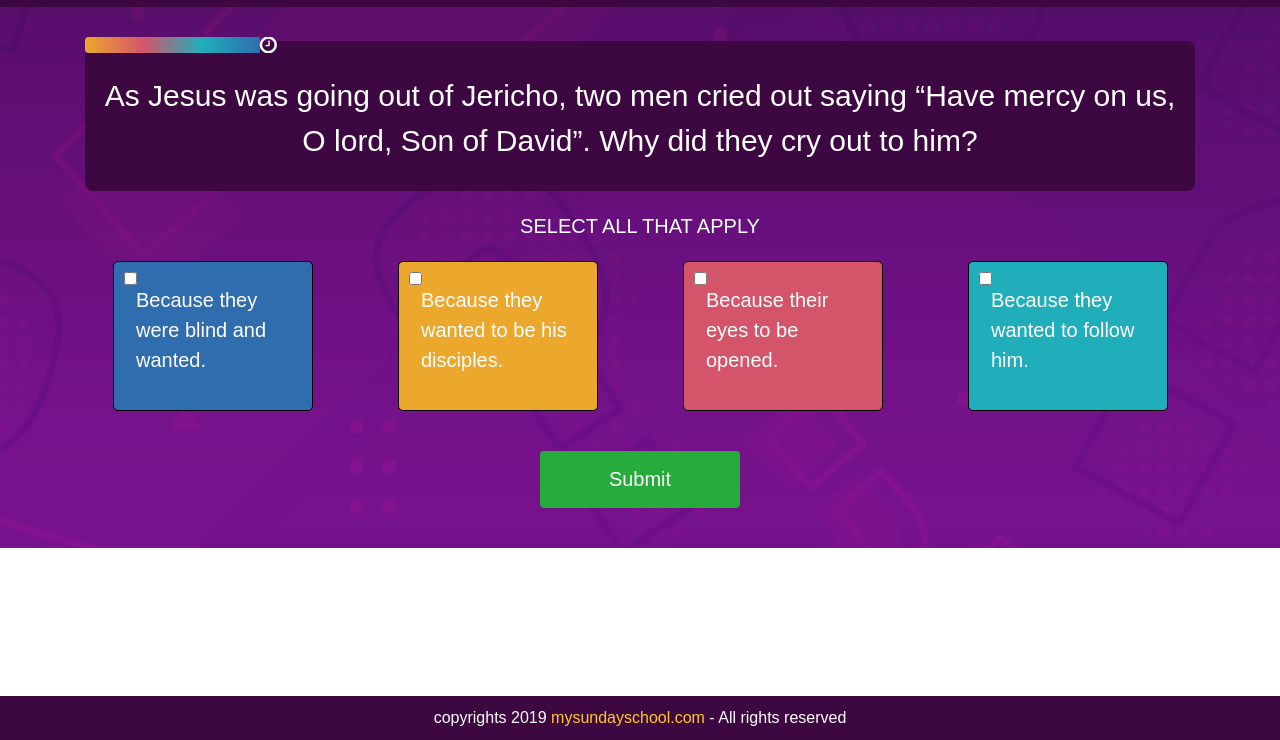
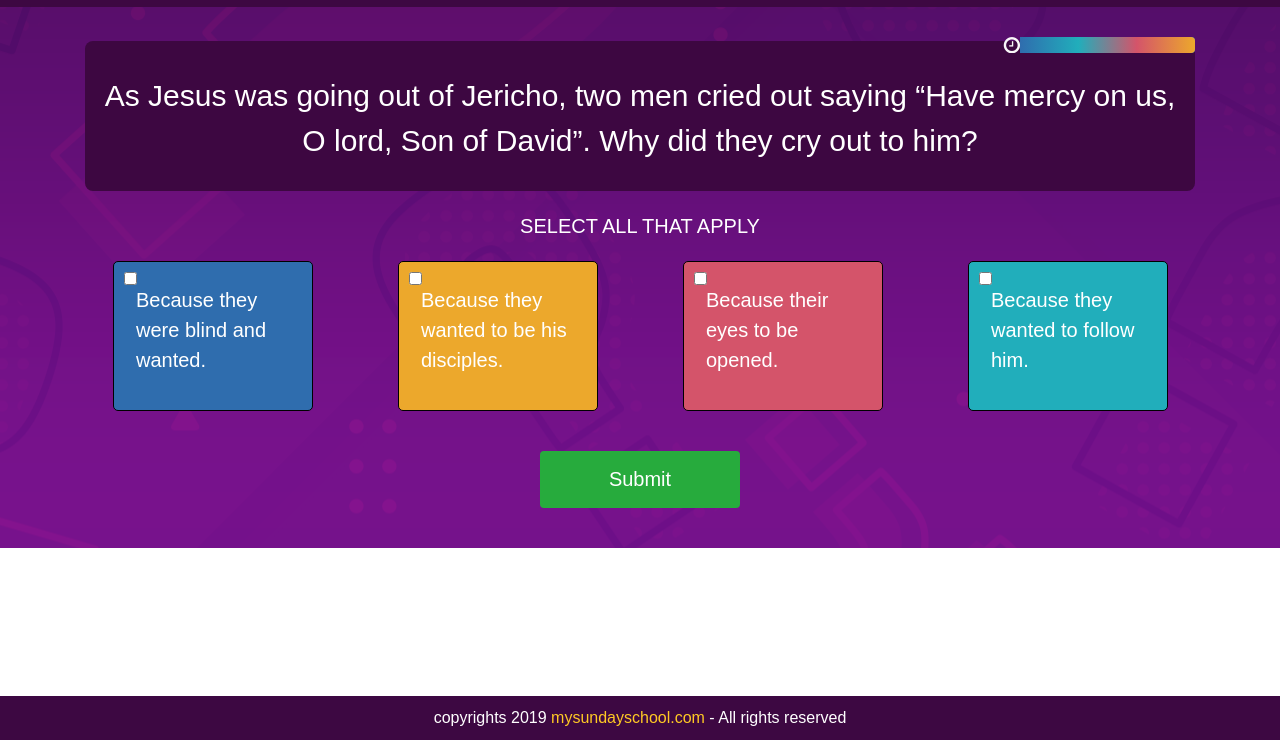
Before and after one commit to nancyhenry89/Quizes, a plain HTML site: page index.html in a window 1280 px wide. Shown: the part 60-800 px from the top of the page. Drawn offline with nearby package versions, Linux system fonts and the light colour scheme; a web font is replaced by a local one.

Commit message:
progress rtl

```diff
--- a/styles.css
+++ b/styles.css
@@ -30,10 +30,11 @@ button.btn.btn-primary.save {
     font-size: 23px;
 }
 .progress i {
-    font-size: 20px;
+    font-size: 19px;
     position: relative;
-    top: -2px;
+    top: 1px;
     color: #f9f7f9;
+    transform: rotate(180deg);
 }
 button.btn.btn-primary.submit {
     background: #27ab3d;
@@ -77,6 +78,7 @@ button.btn.btn-primary.submit {
     margin-top: 30px;
     background: transparent;
     height: 16px;
+    transform: rotate(180deg);
 }
 
 p.info {
```
